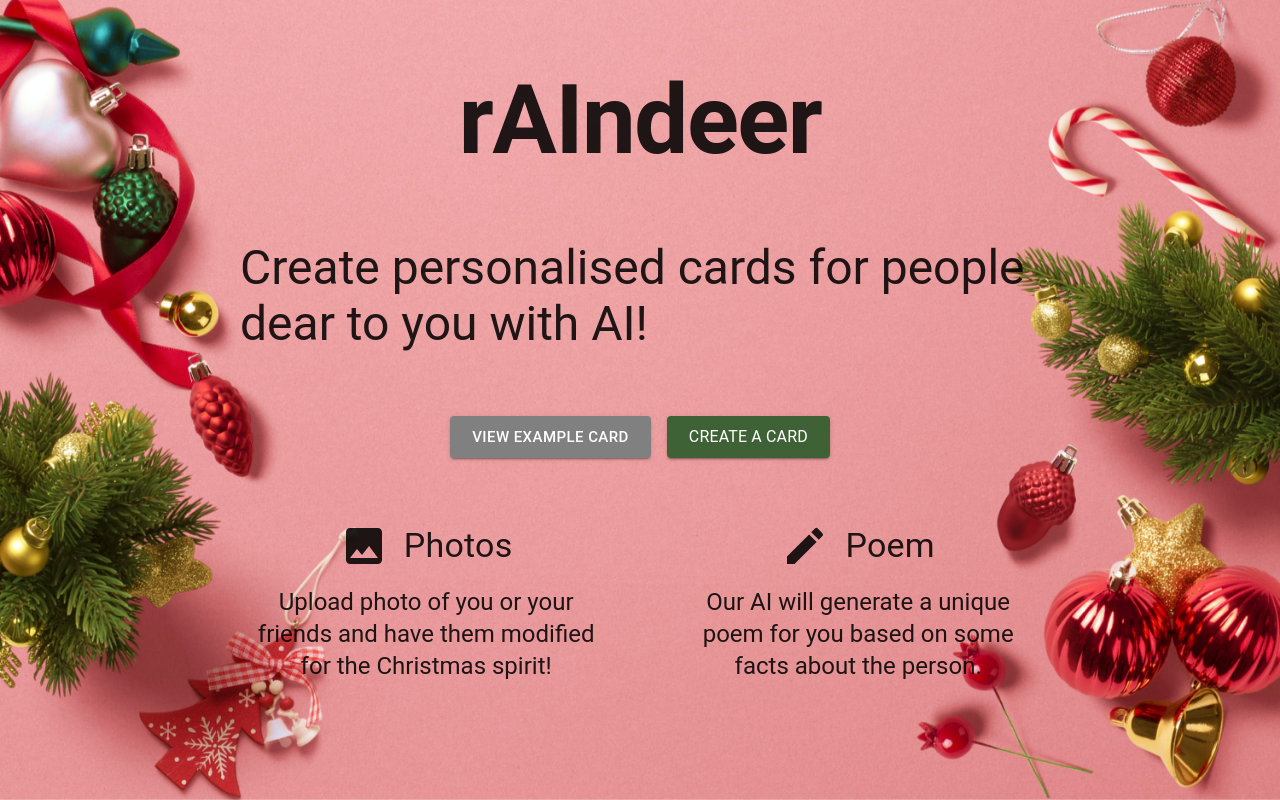
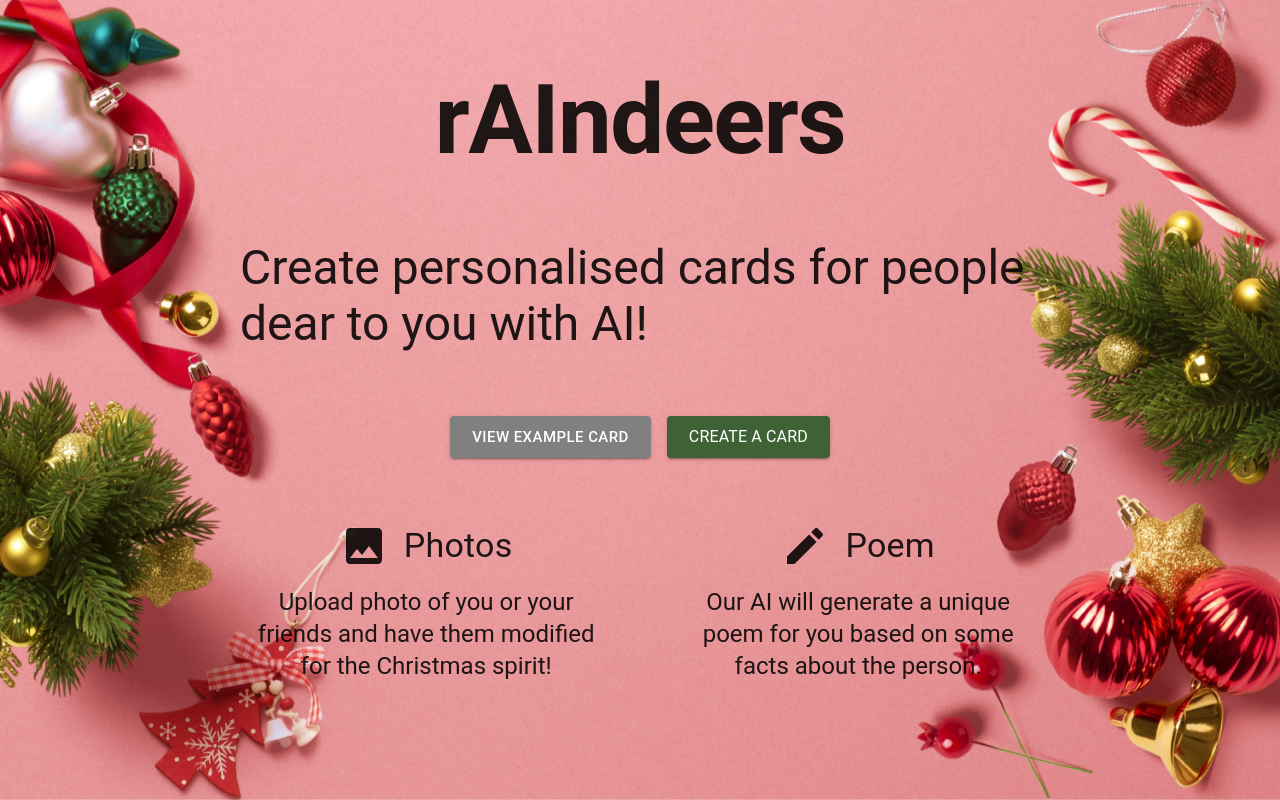
Before and after one commit to r-AI-ndeers/raindeer, a React (Create React App) app in the folder frontend/: page / in a window 1280 px wide. Built offline with nearby package versions, Linux system fonts and the light colour scheme.

Commit message:
It's raindeerS

```diff
--- a/frontend/src/pages/Home.tsx
+++ b/frontend/src/pages/Home.tsx
@@ -12,7 +12,7 @@ export function Home() {
             <Box maxWidth={"800px"} display={"flex"} flexDirection={"column"}
                  alignItems={"center"} gap={"64px"}>
                 <Typography variant="h1">
-                    <b>rAIndeer</b>
+                    <b>rAIndeers</b>
                 </Typography>
                 <Typography variant="h3">
                     Create personalised cards for people dear to you with AI!
```
